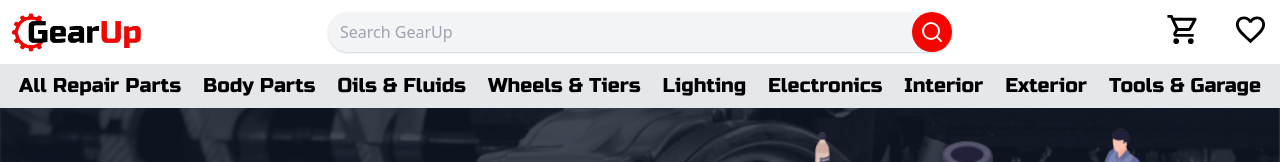
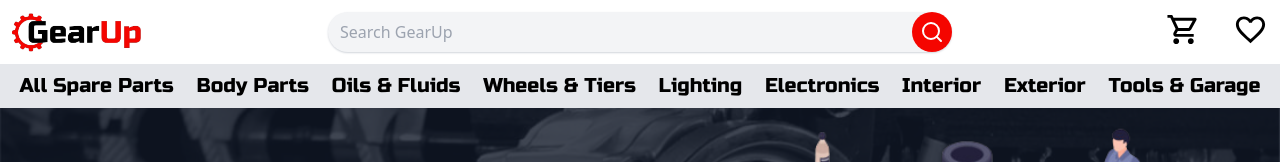
Before and after one commit to muskan1024/GearUp, a React (Create React App) app in the folder frontend/: page /home in a window 1280 px wide. Shown: the top 162 px of the page. Built offline with nearby package versions, Linux system fonts and the light colour scheme; no server answers.

Commit message:
products pages

```diff
--- a/frontend/src/components/NavBar.jsx
+++ b/frontend/src/components/NavBar.jsx
@@ -99,7 +99,7 @@ function NavBar() {
         </Box>
       </div>
       <div className=" grid-flow-col xl:text-xl lg:text-md lg:grid justify-around p-2 font-russo bg-gray-200 hidden  xl:grid">
-        <Link to="/home/allproducts"><h1 className="hover:text-[#F50500] hover:underline">All Repair Parts</h1></Link>
+        <Link to="/home/allproducts"><h1 className="hover:text-[#F50500] hover:underline">All Spare Parts</h1></Link>
         <h1 className="hover:text-[#F50500] hover:underline">Body Parts</h1>
         <h1 className="hover:text-[#F50500] hover:underline">Oils & Fluids</h1>
         <h1 className="hover:text-[#F50500] hover:underline">Wheels & Tiers</h1>
```
